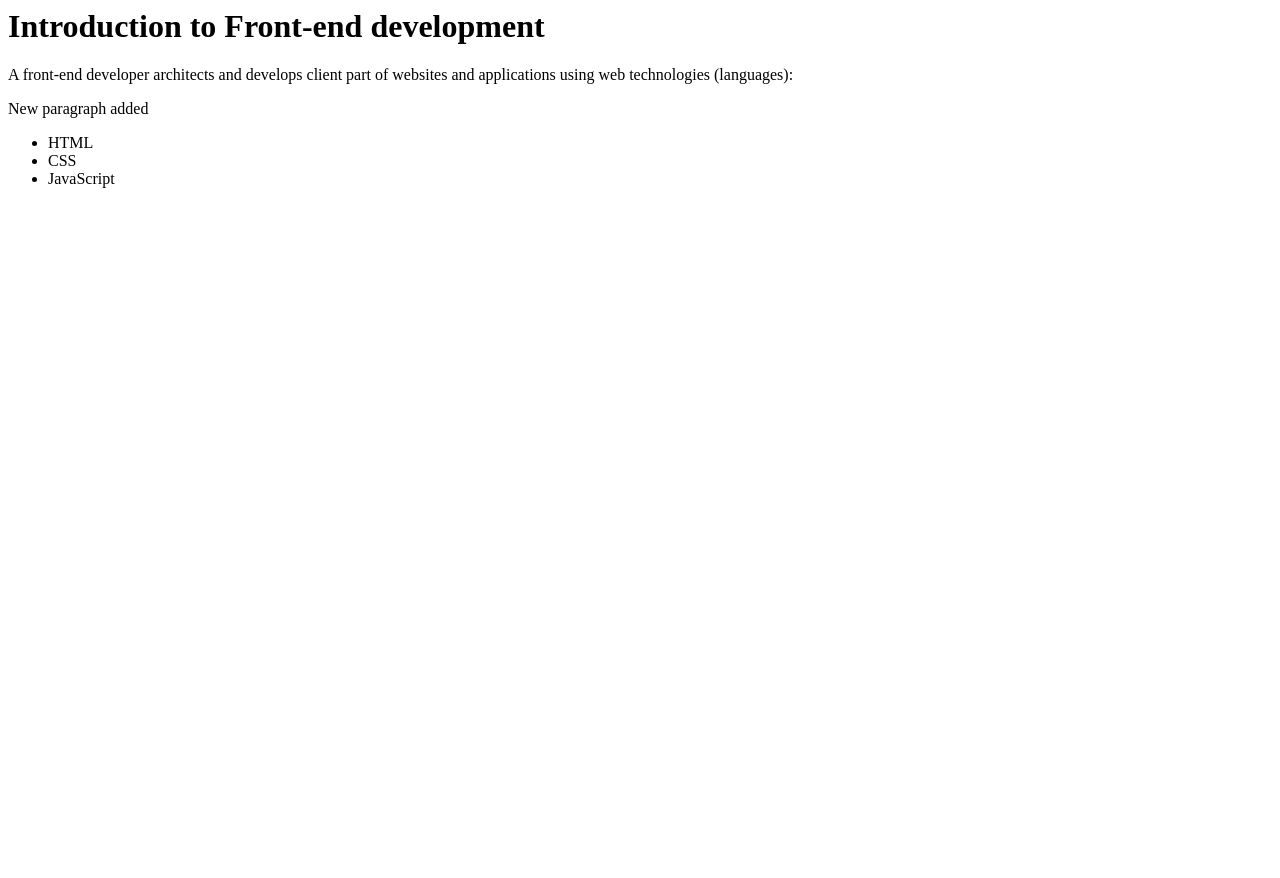
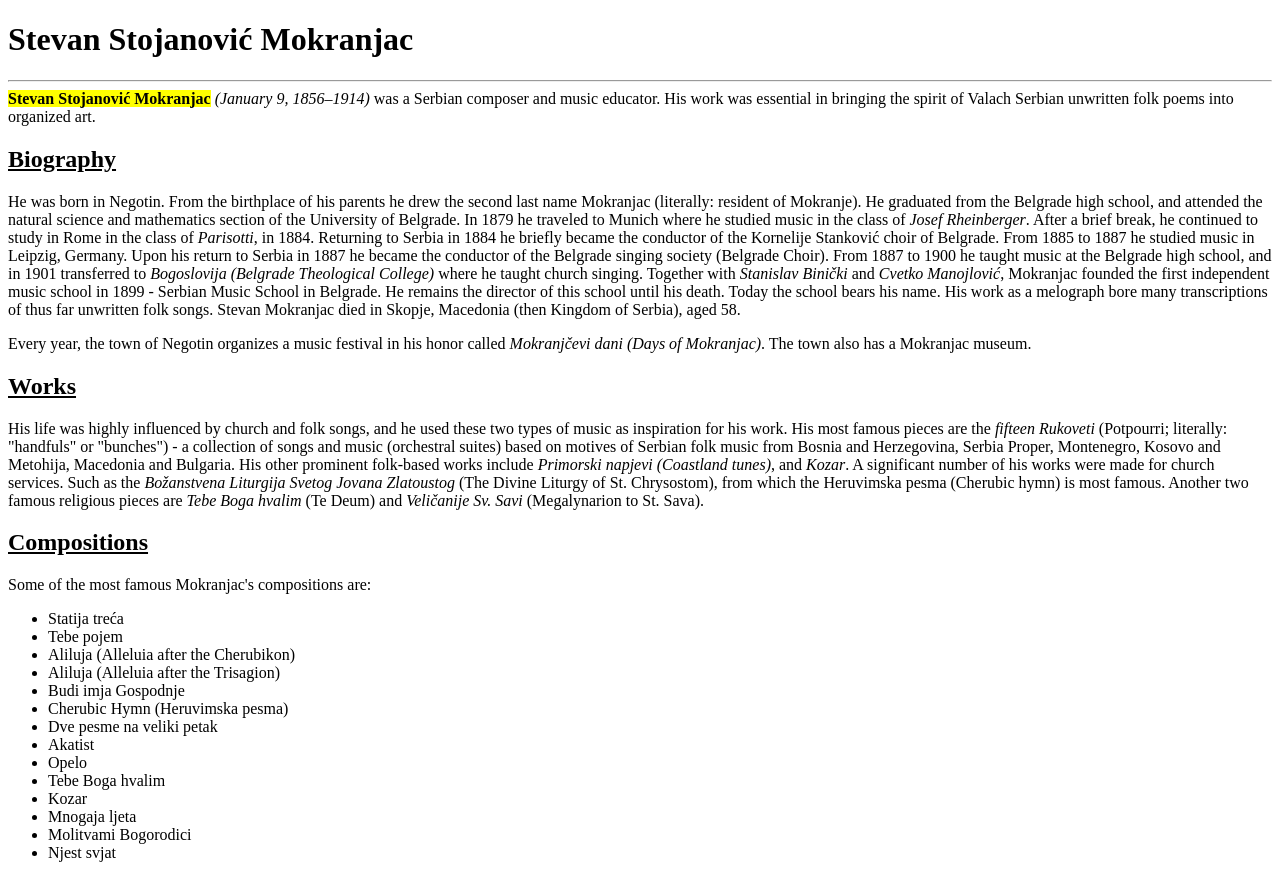
Before and after one commit to monika9086/Mokranjac, a plain HTML site: page index.html in a window 1280 px wide. Before the commit the page ends 800 px from the top, so only its background shows below. Drawn offline with Linux system fonts and the light colour scheme.

Commit message:
New document

```diff
--- a/index.html
+++ b/index.html
@@ -1,12 +1,51 @@
-<h1>Introduction to Front-end development</h1>
+<!DOCTYPE html>
+<head>
+    <meta charset="UTF-8">
+</head>
 
-<p>A front-end developer architects and develops client part of websites and applications using web technologies (languages):</p>
+<html lang="sr">
 
-<p>New paragraph added</p>
+<h1>Stevan Stojanović Mokranjac</h1>
 
+<hr>
+
+<mark><b>Stevan Stojanović Mokranjac</b></mark> <i>(January 9, 1856–1914)</i> was a Serbian composer and music educator. His work was essential in bringing the spirit of Valach Serbian unwritten folk poems into organized art.
+
+<h2><ins>Biography</h2></ins>
+
+<p>He was born in Negotin. From the birthplace of his parents he drew the second last name Mokranjac (literally: resident of Mokranje).
+
+He graduated from the Belgrade high school, and attended the natural science and mathematics section of the University of Belgrade. In 1879 he traveled to Munich where he studied music in the class of <i>Josef Rheinberger</i>. After a brief break, he continued to study in Rome in the class of <i>Parisotti</i>, in 1884. Returning to Serbia in 1884 he briefly became the conductor of the Kornelije Stanković choir of Belgrade.
+
+From 1885 to 1887 he studied music in Leipzig, Germany. Upon his return to Serbia in 1887 he became the conductor of the Belgrade singing society (Belgrade Choir). From 1887 to 1900 he taught music at the Belgrade high school, and in 1901 transferred to <i>Bogoslovija (Belgrade Theological College)</i> where he taught church singing. Together with <i>Stanislav Binički</i> and <i>Cvetko Manojlović</i>, Mokranjac founded the first independent music school in 1899 - Serbian Music School in Belgrade. He remains the director of this school until his death. Today the school bears his name. His work as a melograph bore many transcriptions of thus far unwritten folk songs.
+
+Stevan Mokranjac died in Skopje, Macedonia (then Kingdom of Serbia), aged 58.</p>
+
+<p>Every year, the town of Negotin organizes a music festival in his honor called <i>Mokranjčevi dani (Days of Mokranjac)</i>. The town also has a Mokranjac museum.</p>
+
+<h2><ins>Works</h2></ins>
+
+His life was highly influenced by church and folk songs, and he used these two types of music as inspiration for his work. His most famous pieces are the <i>fifteen Rukoveti</i> (Potpourri; literally: "handfuls" or "bunches") - a collection of songs and music (orchestral suites) based on motives of Serbian folk music from Bosnia and Herzegovina, Serbia Proper, Montenegro, Kosovo and Metohija, Macedonia and Bulgaria. His other prominent folk-based works include <i>Primorski napjevi (Coastland tunes)</i>, and <i>Kozar</i>.
+
+A significant number of his works were made for church services. Such as the <i>Božanstvena Liturgija Svetog Jovana Zlatoustog</i> (The Divine Liturgy of St. Chrysostom), from which the Heruvimska pesma (Cherubic hymn) is most famous. Another two famous religious pieces are <i>Tebe Boga hvalim</i> (Te Deum) and <i>Veličanije Sv. Savi</i> (Megalynarion to St. Sava).
+
+<h2><ins>Compositions</h2></ins>
+
+Some of the most famous Mokranjac's compositions are:
 <ul>
-<li>HTML</li>
-<li>CSS</li>
-<li>JavaScript</li>
-
+<li>Statija treća</li>
+<li>Tebe pojem</li>
+<li>Aliluja (Alleluia after the Cherubikon)</li>
+<li>Aliluja (Alleluia after the Trisagion)</li>
+<li>Budi imja Gospodnje</li>
+<li>Cherubic Hymn (Heruvimska pesma)</li>
+<li>Dve pesme na veliki petak</li>
+<li>Akatist</li>
+<li>Opelo</li>
+<li>Tebe Boga hvalim</li>
+<li>Kozar</li>
+<li>Mnogaja ljeta</li>
+<li>Molitvami Bogorodici</li>
+<li>Njest svjat</li>
 </ul>
+</html>
```
Also changed, not shown: 1 other file.
